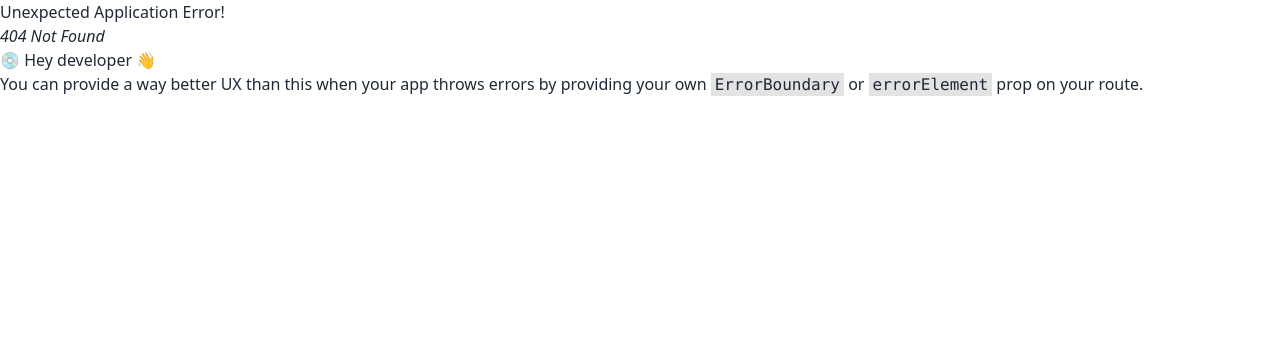
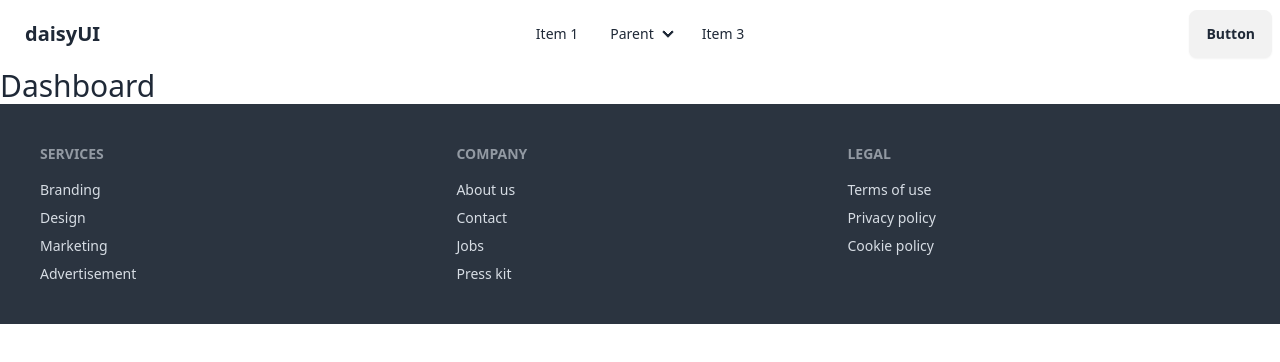
Before and after one commit to masudulalam/bibliophile, a React (Vite) app: page /dashboard in a window 1280 px wide. Before the commit this address had no page. Shown: the top 362 px of the page. Built offline with nearby package versions, Linux system fonts and the light colour scheme.

Commit message:
added basic route

```diff
--- /dev/null
+++ b/src/components/dashboard/Dashboard.jsx
@@ -0,0 +1,11 @@
+
+
+const Dashboard = () => {
+    return (
+        <div>
+            <h2 className="text-3xl">Dashboard</h2>
+        </div>
+    );
+};
+
+export default Dashboard;
--- /dev/null
+++ b/src/components/errorPage/ErrorPage.jsx
@@ -0,0 +1,11 @@
+
+
+const ErrorPage = () => {
+    return (
+        <div>
+            <h2 className="text-3xl">Page Not Found!</h2>
+        </div>
+    );
+};
+
+export default ErrorPage;
--- /dev/null
+++ b/src/components/footer/Footer.jsx
@@ -0,0 +1,28 @@
+const Footer = () => {
+  return (
+    <footer className="footer bg-neutral text-neutral-content p-10">
+      <nav>
+        <h6 className="footer-title">Services</h6>
+        <a className="link link-hover">Branding</a>
+        <a className="link link-hover">Design</a>
+        <a className="link link-hover">Marketing</a>
+        <a className="link link-hover">Advertisement</a>
+      </nav>
+      <nav>
+        <h6 className="footer-title">Company</h6>
+        <a className="link link-hover">About us</a>
+        <a className="link link-hover">Contact</a>
+        <a className="link link-hover">Jobs</a>
+        <a className="link link-hover">Press kit</a>
+      </nav>
+      <nav>
+        <h6 className="footer-title">Legal</h6>
+        <a className="link link-hover">Terms of use</a>
+        <a className="link link-hover">Privacy policy</a>
+        <a className="link link-hover">Cookie policy</a>
+      </nav>
+    </footer>
+  );
+};
+
+export default Footer;
--- /dev/null
+++ b/src/components/home/Home.jsx
@@ -0,0 +1,10 @@
+
+const Home = () => {
+    return (
+        <div>
+            <h2 className="text-3xl">This is Home page.</h2>
+        </div>
+    );
+};
+
+export default Home;
--- /dev/null
+++ b/src/components/navbar/Navbar.jsx
@@ -0,0 +1,77 @@
+const Navbar = () => {
+  return (
+    <div className="navbar bg-base-100">
+      <div className="navbar-start">
+        <div className="dropdown">
+          <div tabIndex={0} role="button" className="btn btn-ghost lg:hidden">
+            <svg
+              xmlns="http://www.w3.org/2000/svg"
+              className="h-5 w-5"
+              fill="none"
+              viewBox="0 0 24 24"
+              stroke="currentColor"
+            >
+              <path
+                strokeLinecap="round"
+                strokeLinejoin="round"
+                strokeWidth="2"
+                d="M4 6h16M4 12h8m-8 6h16"
+              />
+            </svg>
+          </div>
+          <ul
+            tabIndex={0}
+            className="menu menu-sm dropdown-content bg-base-100 rounded-box z-[1] mt-3 w-52 p-2 shadow"
+          >
+            <li>
+              <a>Item 1</a>
+            </li>
+            <li>
+              <a>Parent</a>
+              <ul className="p-2">
+                <li>
+                  <a>Submenu 1</a>
+                </li>
+                <li>
+                  <a>Submenu 2</a>
+                </li>
+              </ul>
+            </li>
+            <li>
+              <a>Item 3</a>
+            </li>
+          </ul>
+        </div>
+        <a className="btn btn-ghost text-xl">daisyUI</a>
+      </div>
+      <div className="navbar-center hidden lg:flex">
+        <ul className="menu menu-horizontal px-1">
+          <li>
+            <a>Item 1</a>
+          </li>
+          <li>
+            <details>
+              <summary>Parent</summary>
+              <ul className="p-2">
+                <li>
+                  <a>Submenu 1</a>
+                </li>
+                <li>
+                  <a>Submenu 2</a>
+                </li>
+              </ul>
+            </details>
+          </li>
+          <li>
+            <a>Item 3</a>
+          </li>
+        </ul>
+      </div>
+      <div className="navbar-end">
+        <a className="btn">Button</a>
+      </div>
+    </div>
+  );
+};
+
+export default Navbar;
--- a/src/components/root/Root.jsx
+++ b/src/components/root/Root.jsx
@@ -1,9 +1,14 @@
+import { Outlet } from "react-router-dom";
+import Footer from "../footer/Footer";
+import Navbar from "../navbar/Navbar";
 
 
 const Root = () => {
     return (
         <div>
-            <h3>Hello from Root</h3>
+            <Navbar />
+            <Outlet />
+            <Footer />
         </div>
     );
 };
--- a/src/main.jsx
+++ b/src/main.jsx
@@ -6,11 +6,25 @@
   RouterProvider,
 } from "react-router-dom";
 import Root from './components/root/Root';
+import ErrorPage from './components/errorPage/ErrorPage';
+import Home from './components/home/Home';
+import Dashboard from './components/dashboard/Dashboard';
 
 const router = createBrowserRouter([
   {
     path: "/",
     element: <Root />,
+    errorElement: <ErrorPage />,
+    children: [
+      {
+        path: "/",
+        element: <Home />,
+      },
+      {
+        path: "/dashboard",
+        element: <Dashboard />,
+      }
+    ]
   },
 ]);
 
```
